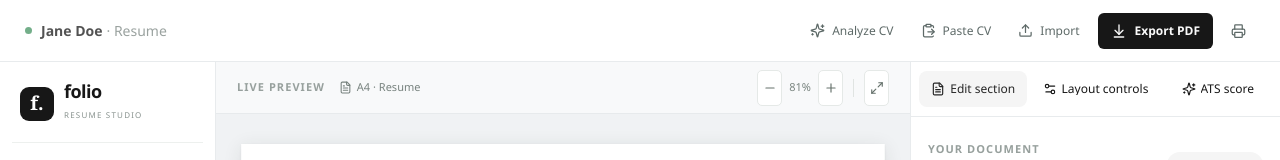
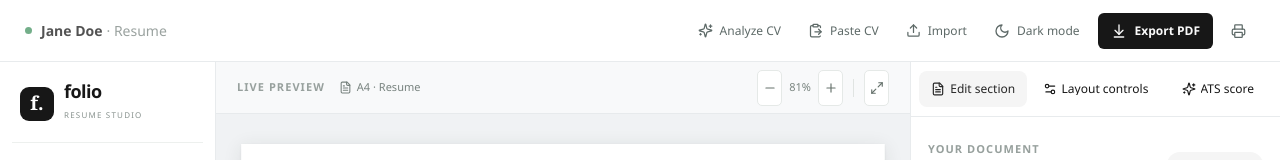
Before and after one commit to HVzz24/Folio, a React (Vite) app: page / in a window 1280 px wide. Shown: the top 160 px of the page. Built offline with nearby package versions, Linux system fonts and the light colour scheme.

Commit message:
Moved the theme switch into the header.

```diff
--- a/src/App.tsx
+++ b/src/App.tsx
@@ -934,6 +934,17 @@ function App() {
           <Button variant="ghost" className="topbar-button" type="button" onClick={() => setMarkdownWorkspaceOpen(true)} aria-label="Paste CV as Markdown" title="Paste CV as Markdown"><ClipboardPaste size={15} /> <span>Paste CV</span></Button>
           <Button variant="ghost" className="topbar-button" type="button" onClick={() => fileInput.current?.click()}><Upload size={15} /> <span>Import</span></Button>
           <input ref={fileInput} hidden type="file" accept="application/json,.json" onChange={(event) => void importFile(event.target.files?.[0])} />
+          <Button
+            variant="ghost"
+            className="topbar-button theme-toggle"
+            type="button"
+            aria-label={`Switch to ${theme === 'dark' ? 'light' : 'dark'} mode`}
+            title={`Switch to ${theme === 'dark' ? 'light' : 'dark'} mode`}
+            onClick={() => setTheme(theme === 'dark' ? 'light' : 'dark')}
+          >
+            {theme === 'dark' ? <Sun size={16} /> : <Moon size={16} />}
+            <span>{theme === 'dark' ? 'Light mode' : 'Dark mode'}</span>
+          </Button>
           <Button className="export-button" type="button" onClick={() => printResume(resume.settings)}><ArrowDownToLine size={16} /> Export PDF</Button>
           <Button variant="ghost" size="icon" className="print-icon" type="button" title="Print resume" aria-label="Print resume" onClick={() => printResume(resume.settings)}><Printer size={16} /></Button>
         </div>
@@ -1033,12 +1044,6 @@ function App() {
               <div className="sidebar-heading"><div><span className="eyebrow">PREFERENCES</span><h2>Settings</h2></div><Settings2 size={18} className="muted-icon" /></div>
               <div className="settings-panel-content">
                 <div className="setting-group">
-                  <div className="setting-group-heading"><Sun size={15} /><strong>Appearance</strong></div>
-                  <Button variant="outline" className="settings-action" type="button" onClick={() => setTheme(theme === 'dark' ? 'light' : 'dark')}>
-                    {theme === 'dark' ? <Sun size={15} /> : <Moon size={15} />} Switch to {theme === 'dark' ? 'light' : 'dark'} mode
-                  </Button>
-                </div>
-                <div className="setting-group">
                   <div className="setting-group-heading"><FileJson2 size={15} /><strong>Backup & data</strong></div>
                   <Button variant="outline" className="settings-action" type="button" onClick={() => downloadJson(resume)}>Download JSON backup</Button>
                   <Button variant="outline" className="settings-action" type="button" onClick={() => downloadAtsText(resume)}>Export accessible text</Button>
```
